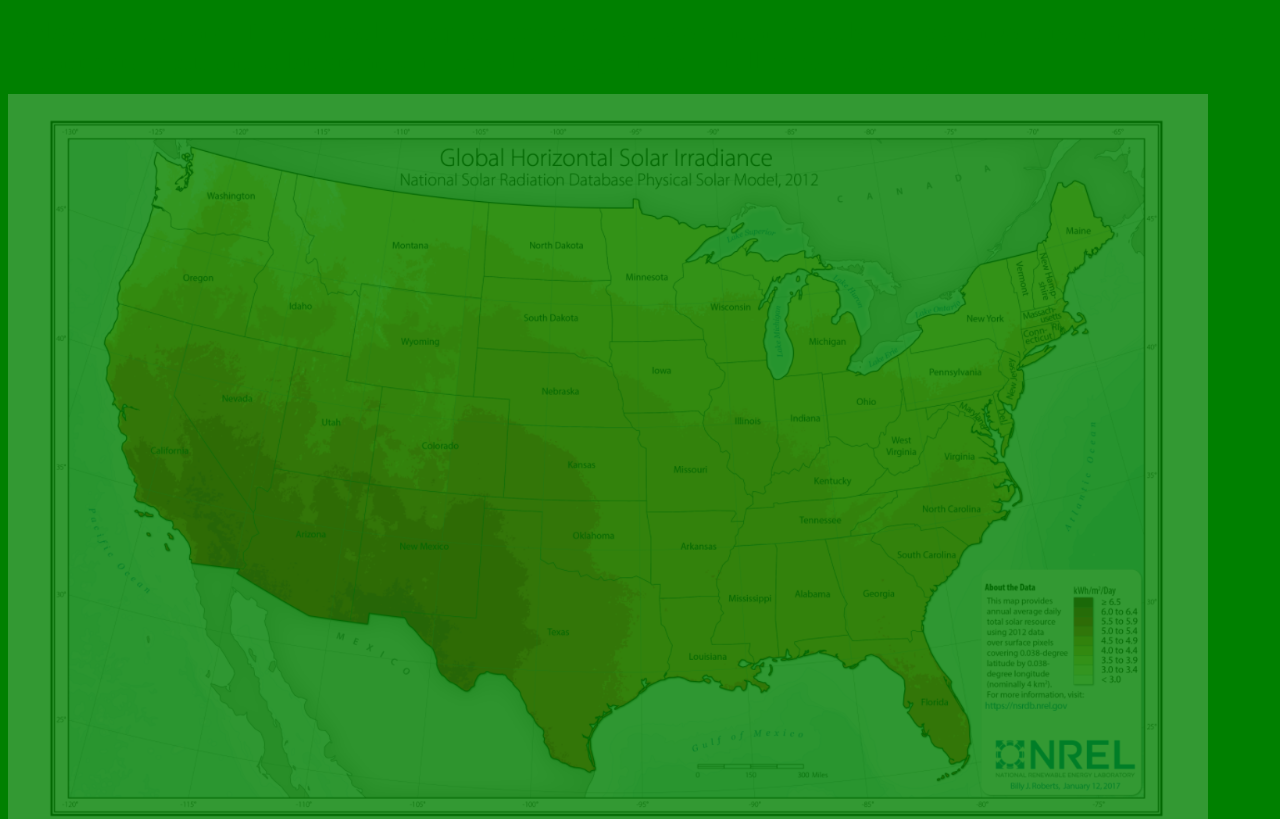
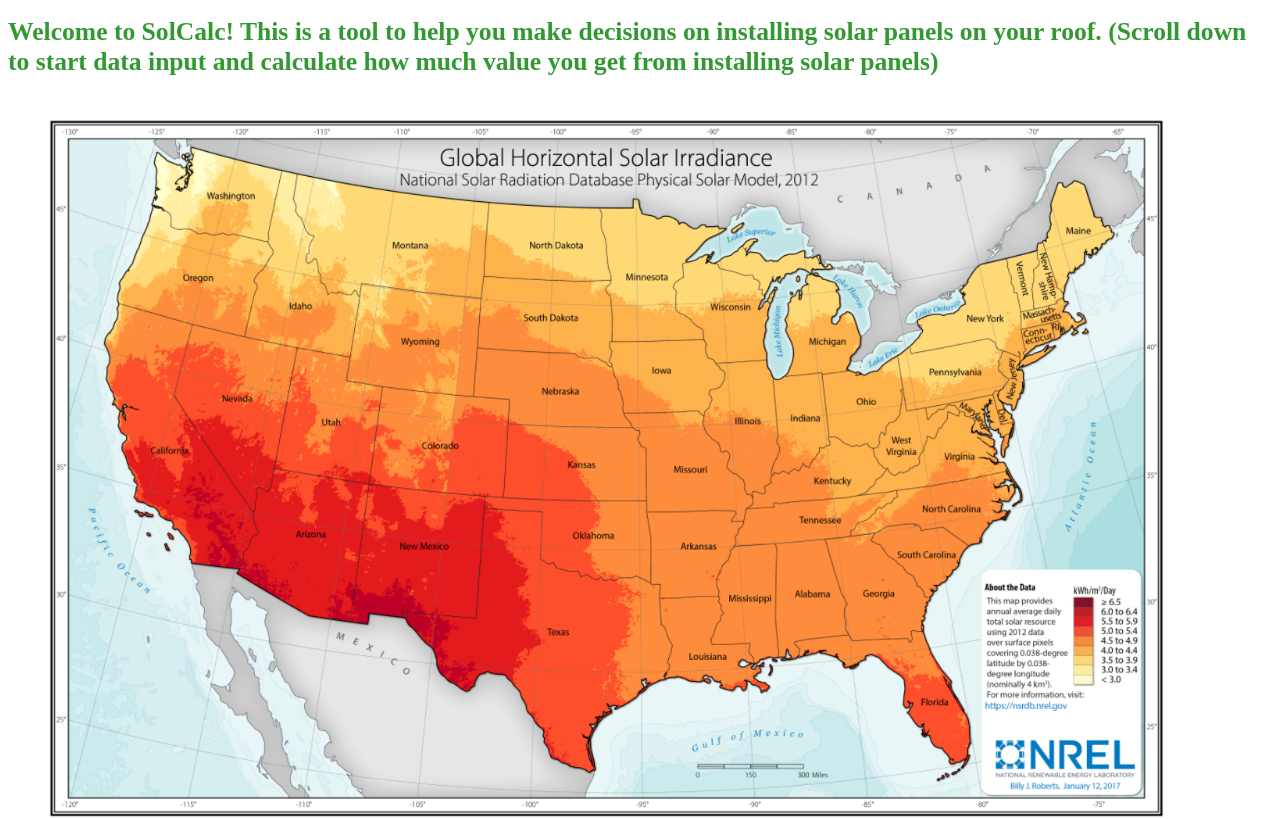
Before and after one commit to rogerzhuuva/envisionfinalproject, a plain HTML site: page index.html in a window 1280 px wide. Shown: the top 819 px of the page. Drawn offline with nearby package versions, Linux system fonts and the light colour scheme.

Commit message:
fond color

```diff
--- a/styles.css
+++ b/styles.css
@@ -1,7 +1,3 @@
-body {
-  background-color:  green;
-  opacity: 0.2;
-}
 h1 {
   color: green;
   opacity: 0.8;
```
